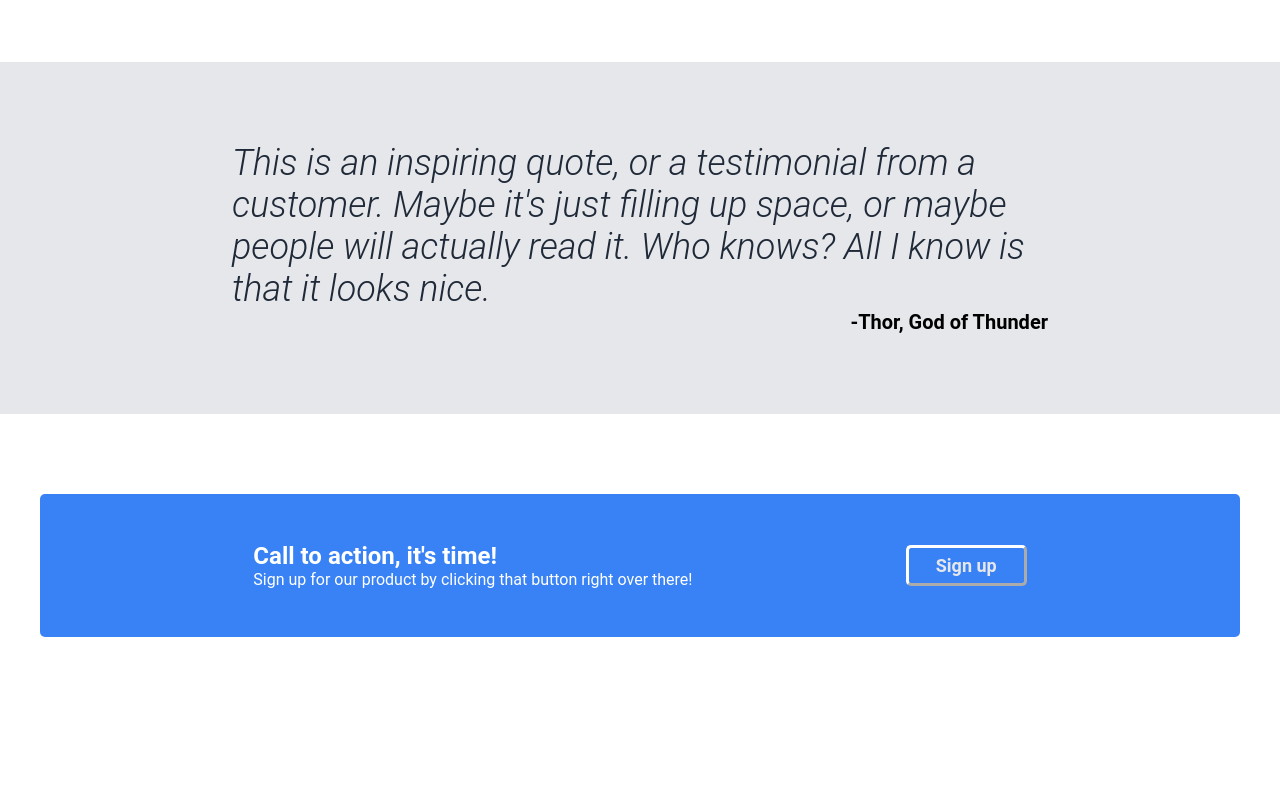
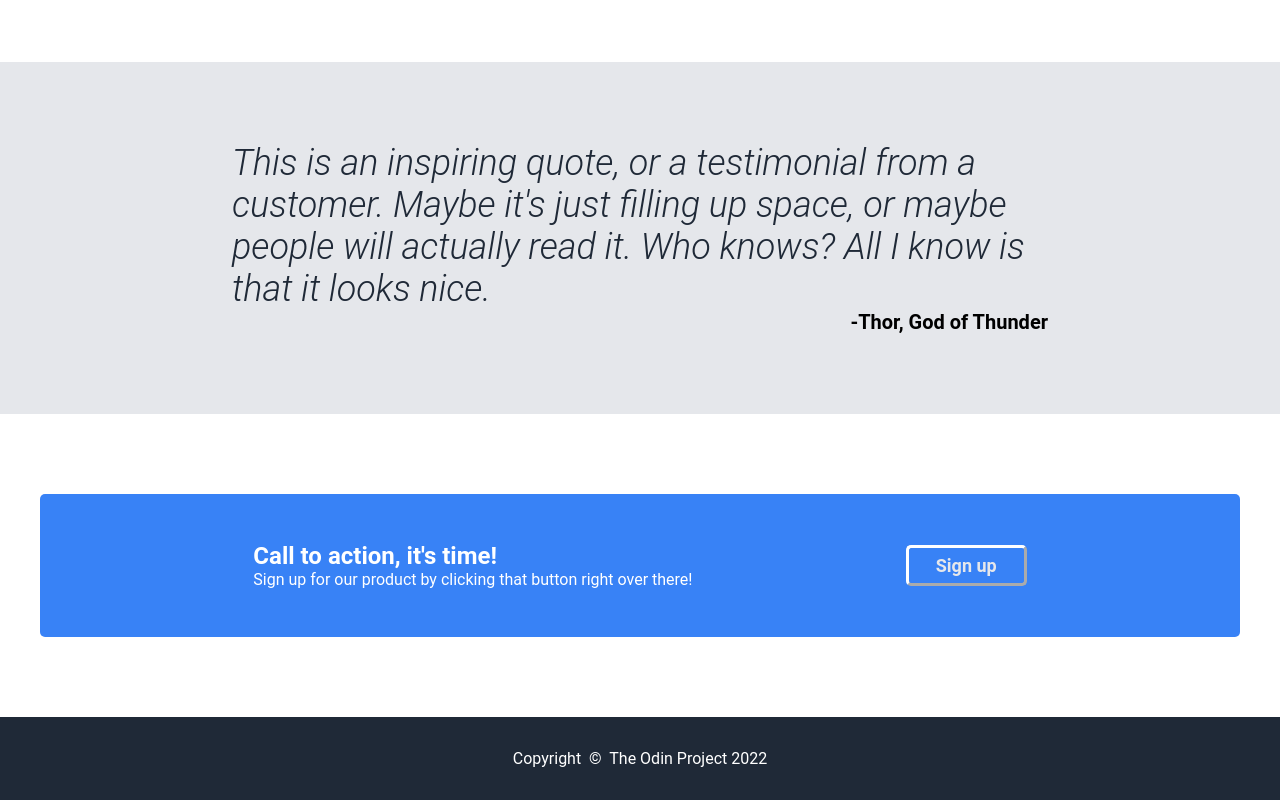
Before and after one commit to DimitrisGoutza/landing-page, a plain HTML site: page index.html in a window 1280 px wide. Shown: the part 809-1609 px from the top of the page. Before the commit the page ends 1526 px from the top, so only its background shows below. Drawn offline with Linux system fonts and the light colour scheme.

Commit message:
Create Footer section

```diff
--- a/index.html
+++ b/index.html
@@ -62,5 +62,6 @@
         <button class="signupbutton2"><a class="signuplink2" href="##">Sign up</a></button>
     </div>
 </div>
+<div class="footer">Copyright &nbsp;&copy;&nbsp; The Odin Project 2022</div>
 </body>
 </html>
--- a/style/style.css
+++ b/style/style.css
@@ -139,7 +139,7 @@ a {
     align-self: flex-end;
     font-size: 20px;
 }
-/* SignUp */
+/* SIGNUP */
 .signup {
     display: flex;
     justify-content: center;
@@ -174,3 +174,12 @@ a {
     padding: 7px 27px;
     flex-shrink: 0;
 }
+/* FOOTER */
+.footer {
+    background-color: #1F2937;
+    color: white;
+    display: flex;
+    justify-content: center;
+    align-items: center;
+    padding: 2em 0;
+}
```
